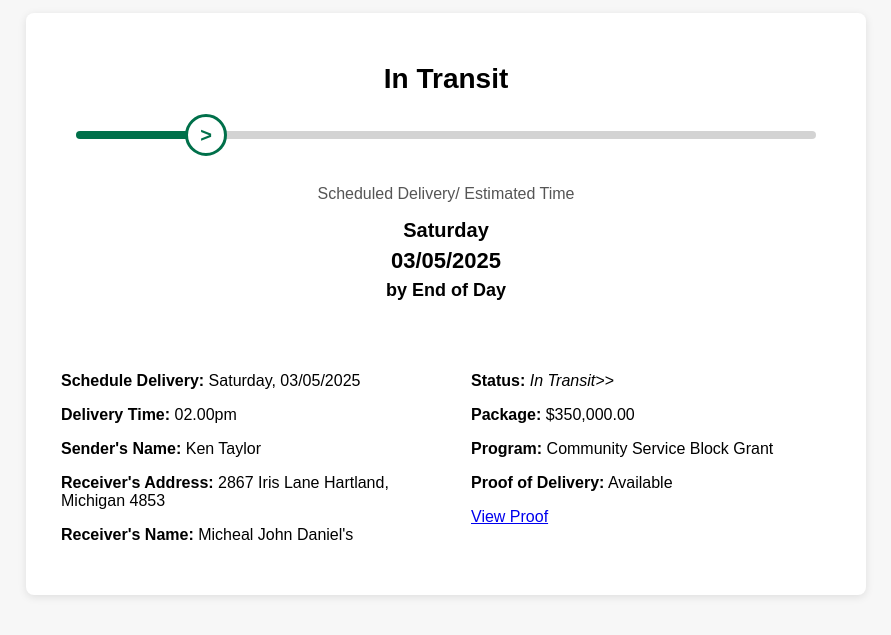
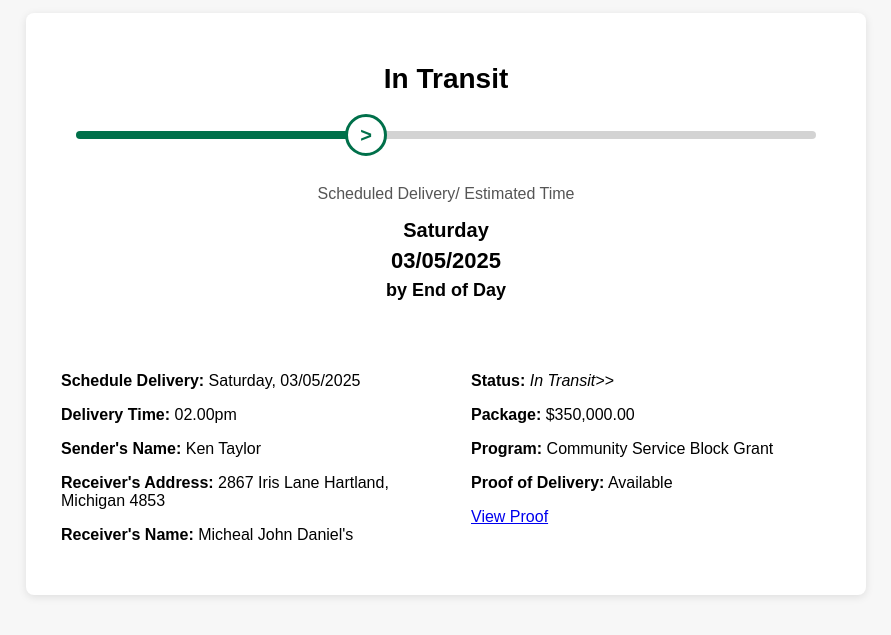
Before and after one commit to upstrackingunitedstate/upstracking, a plain HTML site: page tracking.html in a window 1280 px wide. Shown: the part 107-742 px from the top of the page, without its empty margins (194-1085 px from the left). Drawn offline with Linux system fonts and the light colour scheme.

Commit message:
Update tracking.html

```diff
--- a/tracking.html
+++ b/tracking.html
@@ -137,7 +137,7 @@
       right: 0;
       height: 8px;
       /* background: linear-gradient(to right, #ffd700 80%, #d3d3d3 80%);  */
-      background: linear-gradient(to right, #00704A 20%, #d3d3d3 20%);
+      background: linear-gradient(to right, #00704A 40%, #d3d3d3 40%);
       border-radius: 10px;
       transform: translateY(-50%);
       margin-left: 30px;
@@ -149,7 +149,7 @@
     .progress-icon {
       position: absolute;
       top: 50%;
-      left: 20%;
+      left: 40%;
       transform: translate(-50%, -50%);
       width: 36px;
       height: 36px;
```
